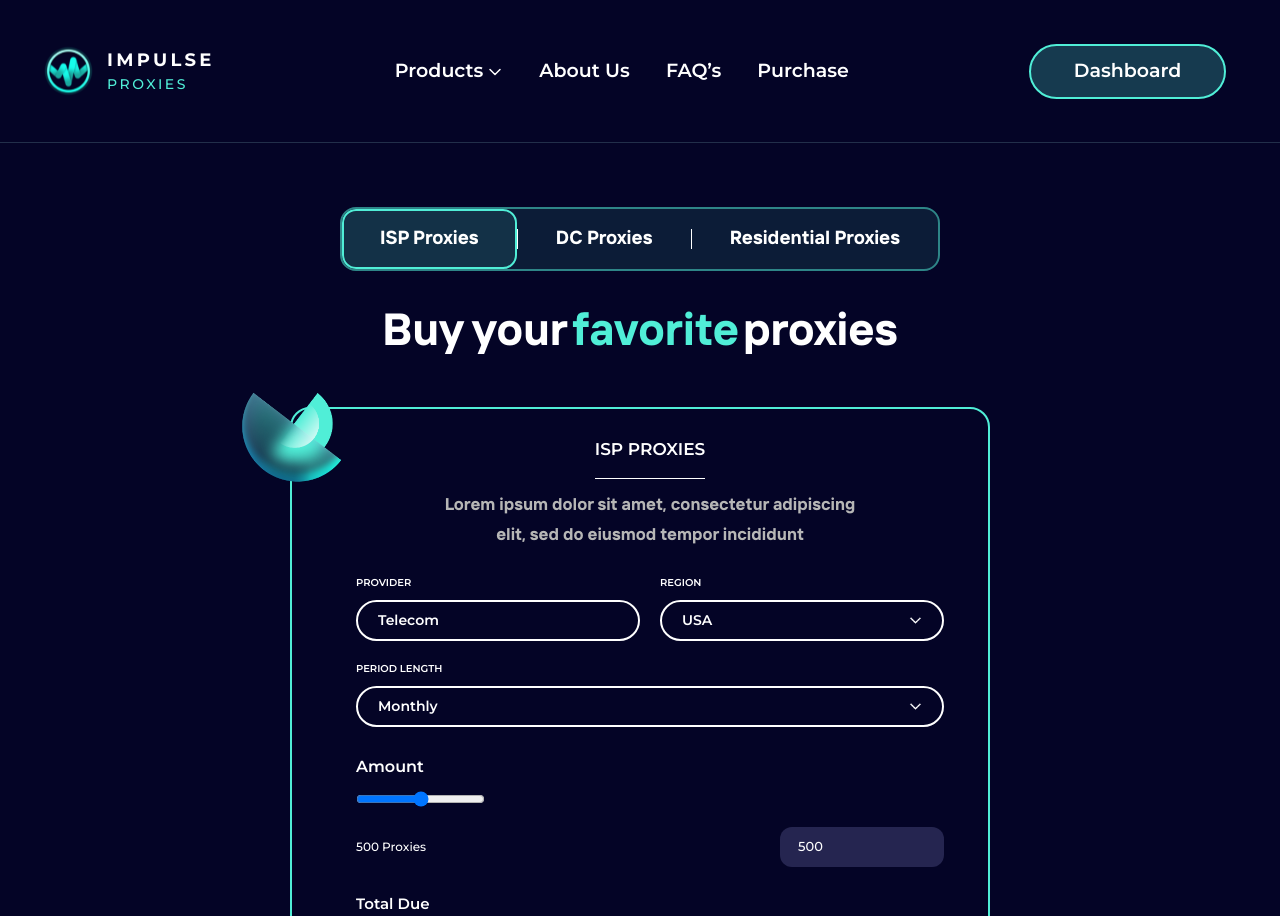
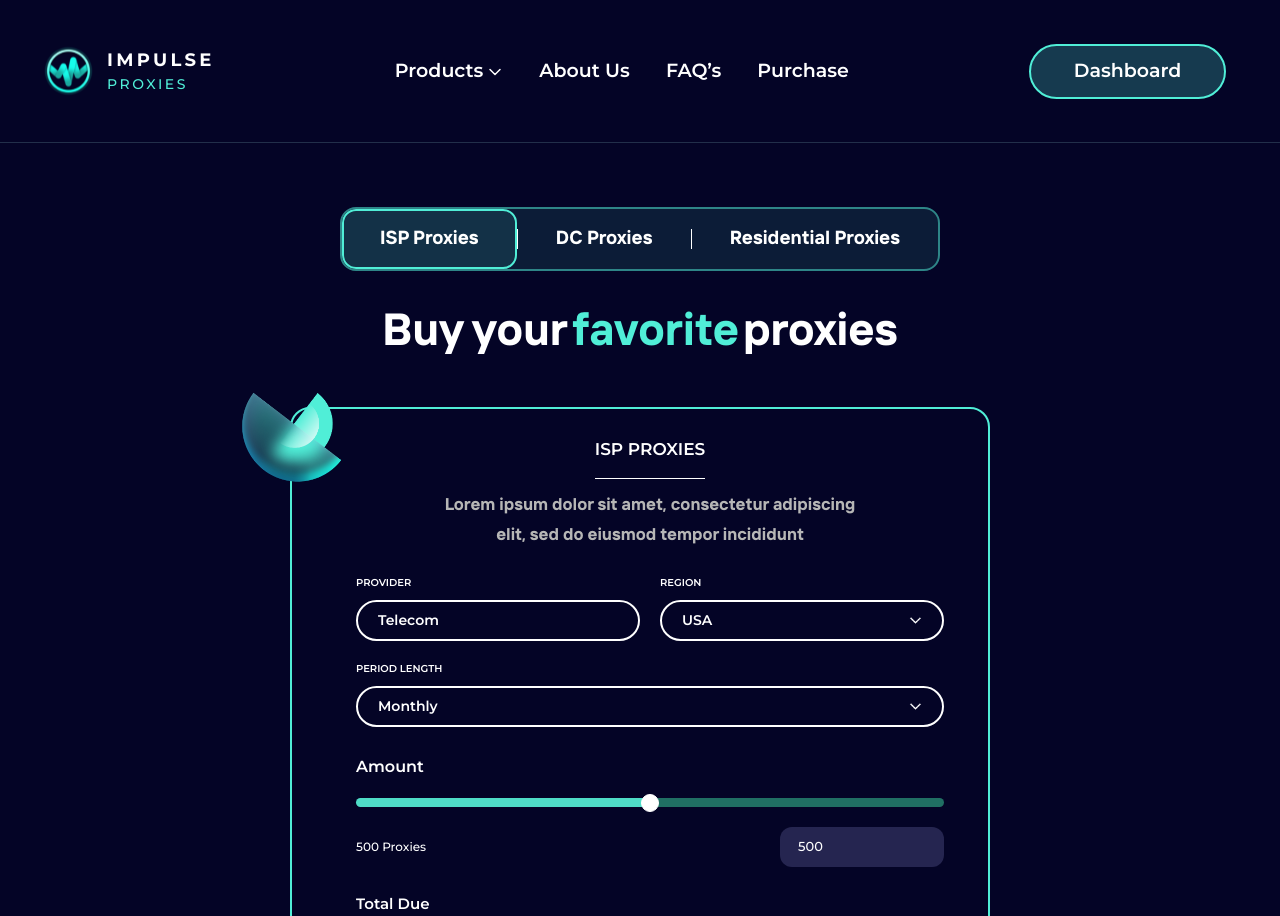
Before and after one commit to Radial-code/impulse-proxies, a Next.js app: page /product in a window 1280 px wide. Shown: the top 916 px of the page. Built offline with nearby package versions, Linux system fonts and the light colour scheme.

Commit message:
range bar is dine

```diff
--- a/components/Products/DcProxies.jsx
+++ b/components/Products/DcProxies.jsx
@@ -1,6 +1,6 @@
 import React, { useState } from "react";
 import Image from "next/image";
-
+import ProductsRangbar from "./ProductsRangbar";
 const DcProxies = () => {
   const [isPeriodDropdownOpen, setIsPeriodDropdownOpen] = useState(false);
   const [selectedPeriod, setSelectedPeriod] = useState("USA");
@@ -23,6 +23,13 @@ const DcProxies = () => {
   const [activeTab, setActiveTab] = useState("ISP");
   const handleTabClick = (tab) => {
     setActiveTab(tab);
+  };
+
+  const handleMinRangeChange = (e) => {
+    setMinRange(parseInt(e.target.value));
+  };
+  const handleMaxRangeChange = (e) => {
+    setMaxRange(parseInt(e.target.value));
   };
 
   return (
@@ -145,17 +152,8 @@ const DcProxies = () => {
             </p>
           </div>
 
-          <div className="range sm:mt-3 ">
-            <input type="range" className="outline-none" />
-          </div>
-          <div className="sm:pt-3 pt-2 flex justify-between items-center">
-            <p className=" text-sm font-Montserrat font-medium text-white mb-0">
-              500 Proxies
-            </p>
-            <button className="bg-[#252550] text-white rounded-xl sm:w-[164px] w-[120px] text-start px-[18px] font-Montserrat font-medium text-[13px] py-[10px]">
-              500
-            </button>
-          </div>
+          <ProductsRangbar/>
+
           <div className="sm:pt-[26px] pt-5 flex justify-between items-end">
             <div>
               <p className="text-white text-[15px] font-Montserrat font-semibold leading-normal mb-0">
--- /dev/null
+++ b/components/Products/ProductsRangbar.jsx
@@ -0,0 +1,86 @@
+import React from "react";
+import { useState } from "react";
+const ProductsRangbar = () => {
+const [minRange, setMinRange] = useState(22);
+const [maxRange, setMaxRange] = useState(100);
+const gap = 10;
+const handleInputChange = (e) => {
+  const targetClassName = e.target.className;
+
+  if (maxRange - minRange < gap) {
+    if (targetClassName === "range-min") {
+      setMinRange(maxRange - gap);
+    } else {
+      setMaxRange(minRange + gap);
+    }
+  }
+};
+const handleMinRangeChange = (e) => {
+  setMinRange(parseInt(e.target.value));
+};
+
+const handleMaxRangeChange = (e) => {
+  setMaxRange(parseInt(e.target.value));
+};
+ const [value, setValue] = useState(500);
+
+  const handleChange = (e) => {
+    const newValue = e.target.value;
+    setValue(newValue);
+    // Calculate the percentage value
+    const percentage = (newValue / 1000) * 100;
+    // Apply the dynamic background color to the range input
+    const rangeInput = document.querySelector(".range-input-2");
+    if (rangeInput) {
+      rangeInput.style.background = `linear-gradient(to right, #4FDCC7 0%, #4FDCC7 ${percentage}%, #206E63 ${percentage}%, #206E63 100%)`;
+    }
+  };
+const progressStyle = {
+  left: `${(minRange / 100) * 100}%`,
+  right: `${100 - (maxRange / 100) * 100}%`,
+}
+  return (
+    <>
+            <div className="progress" style={progressStyle}></div>
+      <div className=" range sm:mt-3 ">
+        <div className="flex items-start mt-3 justify-between">
+          <div className="flex justify-between items-start w-full">
+            <div className="mb-0 w-full">
+              <div>
+                <div
+                  className="fle x relative justify-center items-center hidden h-[20px] w-full mx-auto rounded"
+                  style={{
+                    width: ` ${
+                      value > 500
+                        ? `calc(${value}% - 4px)`
+                        : `calc(${value}% + 3px)`
+                    }`,
+                    display: ` ${value < 2 ? `none` : ``}`,
+                  }}
+                ></div>
+                <input
+                  type="range"
+                  min="0"
+                  max="1000"
+                  value={value}
+                  onChange={handleChange}
+                  className="custom-range w-full range-input-2"
+                />
+              </div>
+            </div>
+          </div>
+        </div>
+        <div className="sm:pt-3 pt-2 flex justify-between items-center">
+          <p className=" text-sm font-Montserrat font-medium text-white mb-0">
+            {value} Proxies
+          </p>
+          <button className="bg-[#252550] text-white rounded-xl sm:w-[164px] w-[120px] text-start px-[18px] font-Montserrat font-medium text-[13px] py-[10px]">
+            {value}
+          </button>
+        </div>
+      </div>
+    </>
+  );
+};
+
+export default ProductsRangbar;
--- a/components/Products/ProxiesISP.jsx
+++ b/components/Products/ProxiesISP.jsx
@@ -1,5 +1,6 @@
 import React, { useState } from "react";
 import Image from "next/image";
+import ProductsRangbar from "./ProductsRangbar";
 
 const ProxiesISP = () => {
   const [isPeriodDropdownOpen, setIsPeriodDropdownOpen] = useState(false);
@@ -146,17 +147,7 @@ const ProxiesISP = () => {
             </p>
           </div>
 
-          <div className="range sm:mt-3 ">
-            <input type="range" className="outline-none" />
-          </div>
-          <div className="sm:pt-3 pt-2 flex justify-between items-center">
-            <p className="text-sm font-Montserrat font-medium text-white mb-0">
-              500 Proxies
-            </p>
-            <button className="bg-[#252550] text-white rounded-xl sm:w-[164px] w-[120px] text-start px-[18px] font-Montserrat font-medium text-[13px] py-[10px]">
-              500
-            </button>
-          </div>
+          <ProductsRangbar/>
           <div className="sm:pt-[26px] pt-5 flex justify-between items-end">
             <div>
               <p className="text-white text-[15px] font-Montserrat font-semibold leading-normal mb-0">
--- a/components/Products/ResidentialProxies.jsx
+++ b/components/Products/ResidentialProxies.jsx
@@ -1,5 +1,6 @@
 import React, { useState } from "react";
 import Image from "next/image";
+import ProductsRangbar from "./ProductsRangbar";
 
 const ResidentialProxies = () => {
   const [isPeriodDropdownOpen, setIsPeriodDropdownOpen] = useState(false);
@@ -145,17 +146,7 @@ const ResidentialProxies = () => {
             </p>
           </div>
 
-          <div className="range sm:mt-3 ">
-            <input type="range" />
-          </div>
-          <div className="sm:pt-3 pt-2 flex justify-between items-center">
-            <p className="text-sm font-Montserrat font-medium text-white mb-0">
-              500 Proxies
-            </p>
-            <button className="bg-[#252550] text-white rounded-xl sm:w-[164px] w-[120px] text-start px-[18px] font-Montserrat font-medium text-[13px] py-[10px]">
-              500
-            </button>
-          </div>
+         <ProductsRangbar/>
           <div className="sm:pt-[26px] pt-5 flex justify-between items-end">
             <div>
               <p className="text-white text-[15px] font-Montserrat font-semibold leading-normal mb-0">
--- a/styles/globals.css
+++ b/styles/globals.css
@@ -121,3 +121,28 @@ body {
   border-radius: 50%;
   cursor: pointer;
 }
+/* styles.css */
+.range-input-2 {
+  -webkit-appearance: none;
+  width: 100%;
+  height: 9px;
+  background: linear-gradient(
+    to right,
+    #4FDCC7 0%,
+    #4FDCC7 50%,
+    #206F63 50%,
+    #206F63 100%
+  );
+  outline: none;
+  border-radius: 11px;
+}
+
+.range-input-2::-webkit-slider-thumb {
+  -webkit-appearance: none;
+  width: 18px;
+  height: 18px;
+  background:#fff;
+  border: 1px solid #fff;
+  border-radius: 50%;
+  cursor: pointer;
+}
```
